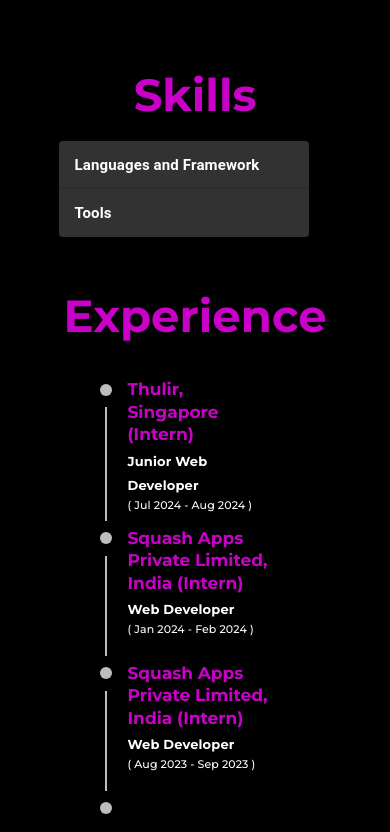
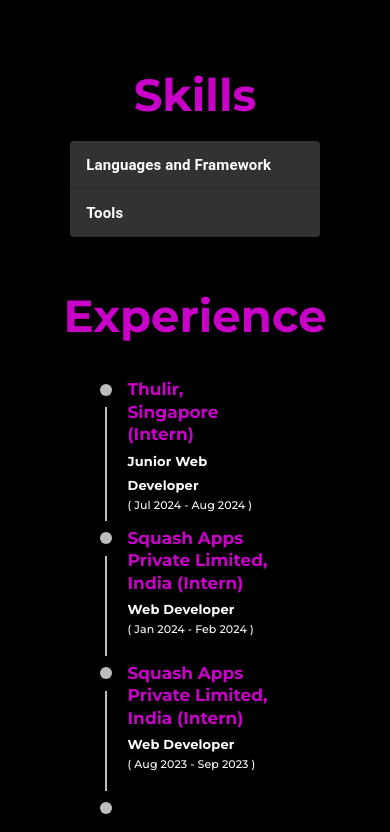
Before and after one commit to SadhanaK266/my-portfolio, a React (Vite) app: page / in a window 390 px wide. Shown: the part 2217-3049 px from the top of the page. Built offline with nearby package versions, Linux system fonts and the light colour scheme; some icons are missing.

Commit message:
skills updated

```diff
--- a/src/components/skills/Skills.jsx
+++ b/src/components/skills/Skills.jsx
@@ -48,7 +48,7 @@
             <div >
                 <Accordion sx={{
                     width:'100%',maxWidth:'500px',left:'30.5%',backgroundColor:'rgb(50,50,50)',color:'white',
-                    '@media(max-width:768px)':{width:'100%',maxWidth:'250px',left:'15%'}
+                    '@media(max-width:768px)':{width:'100%',maxWidth:'250px',left:'18%'}
                 }}>
                     <AccordionSummary
                         expandIcon={<ArrowDropDownIcon sx={{color:'white'}} />}
@@ -56,7 +56,7 @@
                         id="panel1-header"
                     >
                         <Typography component="span" sx={{fontSize:'18px',fontWeight:'bold',
-                            '@media(max-width:768px)':{fontSize:'15px',justifyContent:'center',alignItems:'center'}
+                            '@media(max-width:768px)':{fontSize:'15px'}
                         }}>Languages and Framework</Typography>
                     </AccordionSummary>
                     <AccordionDetails>
@@ -74,7 +74,7 @@
                     </AccordionDetails>
                 </Accordion>
                 <Accordion sx={{width:'100%',maxWidth:'500px',left:'30.5%',backgroundColor:'rgb(50,50,50)',color:'white',
-                    '@media(max-width:768px)':{width:'100%',maxWidth:'250px',left:'15%'}
+                    '@media(max-width:768px)':{width:'100%',maxWidth:'250px',left:'18%'}
                 }}>
                     <AccordionSummary
                         expandIcon={<ArrowDropDownIcon sx={{color:'white'}} />}
```
